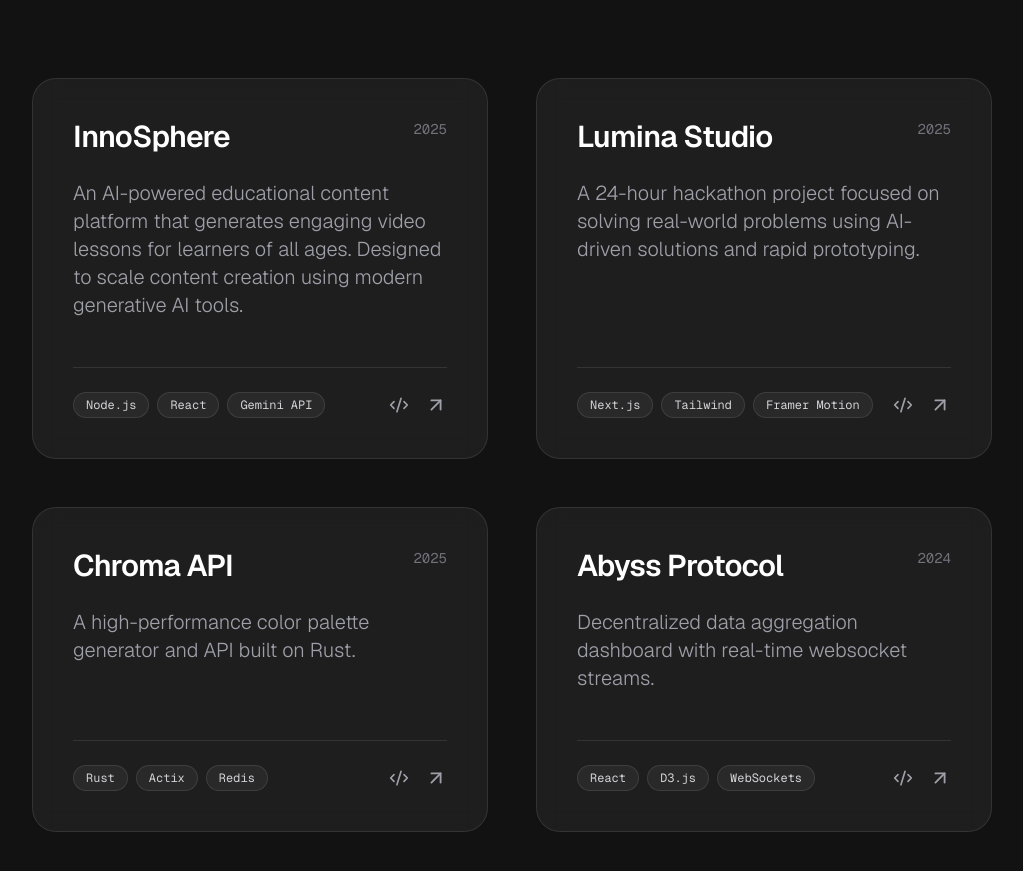
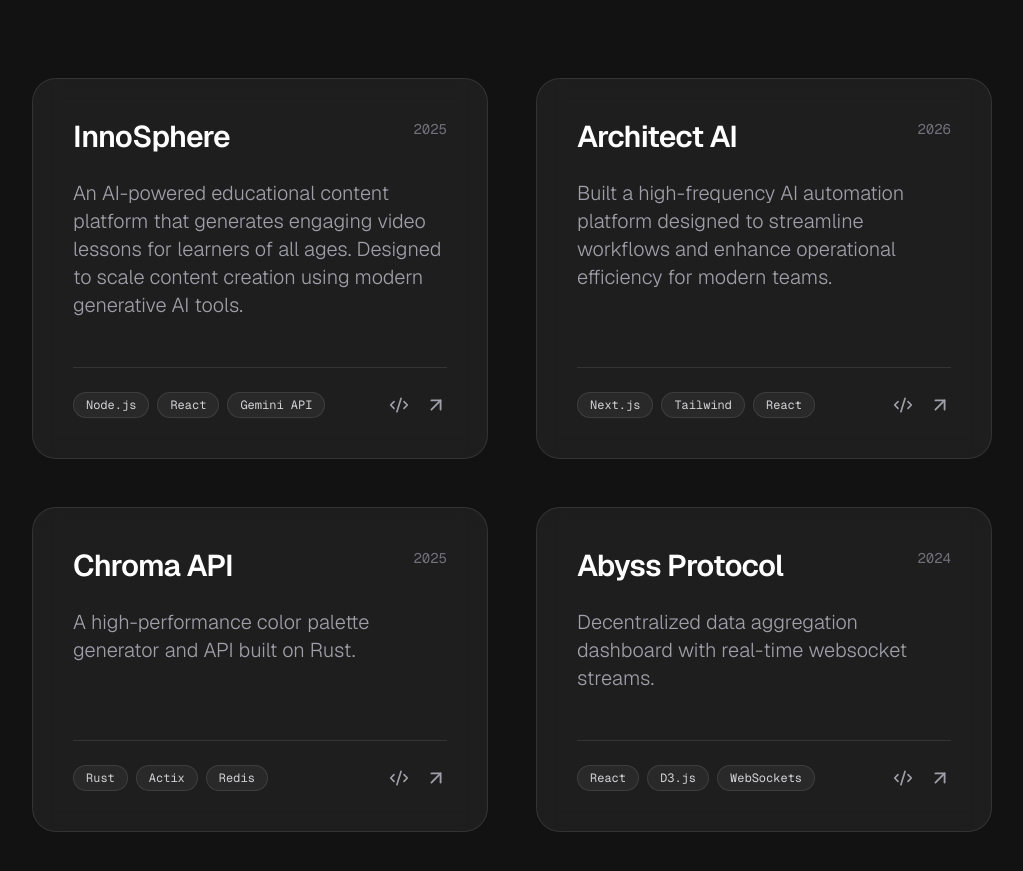
Before and after one commit to MindfulTechie-06/Portfolio_New, a Next.js app: page / in a window 1280 px wide. Shown: the part 5086-5957 px from the top of the page, without its empty margins (128-1151 px from the left). Built offline with nearby package versions, Linux system fonts and the light colour scheme.

Commit message:
Added Some Components

```diff
--- a/src/components/Projects.tsx
+++ b/src/components/Projects.tsx
@@ -13,10 +13,10 @@ export default function Projects() {
       year: "2025",
     },
     {
-      title: "Lumina Studio",
-      description: "A 24-hour hackathon project focused on solving real-world problems using AI-driven solutions and rapid prototyping.",
-      tags: ["Next.js", "Tailwind", "Framer Motion"],
-      year: "2025",
+      title: "Architect AI",
+      description: "Built a high-frequency AI automation platform designed to streamline workflows and enhance operational efficiency for modern teams.",
+      tags: ["Next.js", "Tailwind", "React"],
+      year: "2026",
     },
     {
       title: "Chroma API",
```
